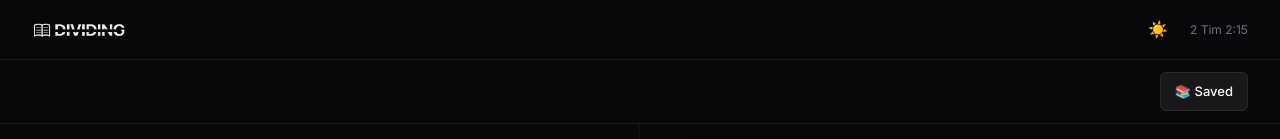
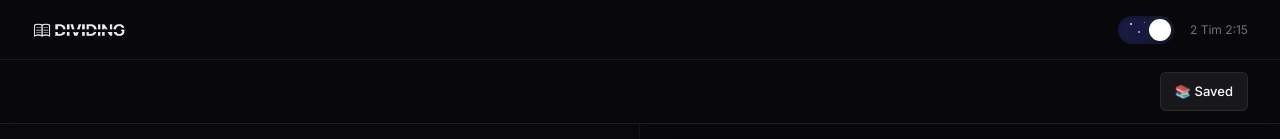
Before and after one commit to Doklemo/Dividing, a Next.js app: page / in a window 1280 px wide. Shown: the top 139 px of the page. Built offline with nearby package versions, Linux system fonts and the light colour scheme; a web font is replaced by a local one.

Commit message:
feat: redesign theme switch to animated pill toggle without text

```diff
--- a/components/ThemeToggle.tsx
+++ b/components/ThemeToggle.tsx
@@ -23,40 +23,149 @@ export default function ThemeToggle() {
   };
 
   if (!mounted) {
-    // Return placeholder space during hydration to prevent mismatch
-    return <div style={{ width: '32px', height: '32px' }} />;
+    // Spacer during hydration to prevent layout shift
+    return <div style={{ width: '56px', height: '28px' }} />;
   }
+
+  const isLight = theme === 'light';
 
   return (
     <button
       onClick={toggleTheme}
       style={{
-        background: 'none',
+        background: isLight
+          ? 'linear-gradient(135deg, #6ea0f6, #7da2f5)' // Soft sky blue gradient matching the reference image
+          : 'linear-gradient(135deg, #1e1b4b, #0f172a)', // Deep space navy/indigo gradient
         border: 'none',
-        color: 'var(--text-secondary)',
+        borderRadius: '30px',
+        width: '56px',
+        height: '28px',
+        padding: '3px',
         cursor: 'pointer',
-        fontSize: '16px',
-        width: '32px',
-        height: '32px',
+        position: 'relative',
         display: 'inline-flex',
         alignItems: 'center',
-        justifyContent: 'center',
-        padding: '0',
-        borderRadius: '8px',
-        transition: 'color var(--transition-fast), background-color var(--transition-fast)',
+        boxShadow: isLight
+          ? 'inset 0 2px 4px rgba(0, 0, 0, 0.08), 0 1px 2px rgba(0, 0, 0, 0.05)'
+          : 'inset 0 2px 4px rgba(0, 0, 0, 0.25)',
+        transition: 'background 0.4s cubic-bezier(0.4, 0, 0.2, 1)',
+        overflow: 'hidden',
+        outline: 'none',
         userSelect: 'none',
       }}
       aria-label={`Switch to ${theme === 'dark' ? 'light' : 'dark'} mode`}
-      onMouseEnter={(e) => {
-        (e.currentTarget as HTMLButtonElement).style.color = 'var(--text-primary)';
-        (e.currentTarget as HTMLButtonElement).style.background = 'var(--bg-tab-hover)';
-      }}
-      onMouseLeave={(e) => {
-        (e.currentTarget as HTMLButtonElement).style.color = 'var(--text-secondary)';
-        (e.currentTarget as HTMLButtonElement).style.background = 'none';
-      }}
     >
-      {theme === 'dark' ? '☀️' : '🌙'}
+      {/* Light Mode sky elements (clouds/dots) */}
+      {/* Medium dot on the top right */}
+      <span
+        style={{
+          position: 'absolute',
+          right: '8px',
+          top: '7px',
+          width: '5px',
+          height: '5px',
+          borderRadius: '50%',
+          backgroundColor: '#ffffff',
+          opacity: isLight ? 0.9 : 0,
+          transform: isLight ? 'scale(1)' : 'scale(0) translate(10px, -10px)',
+          transition: 'all 0.4s cubic-bezier(0.34, 1.56, 0.64, 1)',
+        }}
+      />
+      {/* Small dot in the mid-right */}
+      <span
+        style={{
+          position: 'absolute',
+          right: '17px',
+          top: '12px',
+          width: '3px',
+          height: '3px',
+          borderRadius: '50%',
+          backgroundColor: '#ffffff',
+          opacity: isLight ? 0.75 : 0,
+          transform: isLight ? 'scale(1)' : 'scale(0) translate(10px, 10px)',
+          transition: 'all 0.4s cubic-bezier(0.34, 1.56, 0.64, 1)',
+        }}
+      />
+      {/* Tiny dot on the bottom-right */}
+      <span
+        style={{
+          position: 'absolute',
+          right: '12px',
+          top: '17px',
+          width: '2px',
+          height: '2px',
+          borderRadius: '50%',
+          backgroundColor: '#ffffff',
+          opacity: isLight ? 0.6 : 0,
+          transform: isLight ? 'scale(1)' : 'scale(0) translate(5px, 5px)',
+          transition: 'all 0.4s cubic-bezier(0.34, 1.56, 0.64, 1)',
+        }}
+      />
+
+      {/* Dark Mode space elements (twinkling stars) */}
+      {/* Star 1 - top left */}
+      <span
+        style={{
+          position: 'absolute',
+          left: '12px',
+          top: '7px',
+          width: '2.5px',
+          height: '2.5px',
+          borderRadius: '50%',
+          backgroundColor: '#ffffff',
+          opacity: isLight ? 0 : 0.9,
+          transform: isLight ? 'scale(0) translate(-10px, -10px)' : 'scale(1)',
+          transition: 'all 0.4s cubic-bezier(0.34, 1.56, 0.64, 1)',
+        }}
+      />
+      {/* Star 2 - mid/low left */}
+      <span
+        style={{
+          position: 'absolute',
+          left: '20px',
+          top: '15px',
+          width: '2px',
+          height: '2px',
+          borderRadius: '50%',
+          backgroundColor: '#ffffff',
+          opacity: isLight ? 0 : 0.7,
+          transform: isLight ? 'scale(0) translate(-5px, 5px)' : 'scale(1)',
+          transition: 'all 0.4s cubic-bezier(0.34, 1.56, 0.64, 1)',
+        }}
+      />
+      {/* Star 3 - mid top */}
+      <span
+        style={{
+          position: 'absolute',
+          left: '26px',
+          top: '6px',
+          width: '1.5px',
+          height: '1.5px',
+          borderRadius: '50%',
+          backgroundColor: '#ffffff',
+          opacity: isLight ? 0 : 0.6,
+          transform: isLight ? 'scale(0) translate(-2px, -5px)' : 'scale(1)',
+          transition: 'all 0.4s cubic-bezier(0.34, 1.56, 0.64, 1)',
+        }}
+      />
+
+      {/* Sliding Toggle Thumb */}
+      <span
+        style={{
+          width: '22px',
+          height: '22px',
+          borderRadius: '50%',
+          backgroundColor: '#ffffff',
+          boxShadow: isLight
+            ? '0 2px 4px rgba(0, 0, 0, 0.15), 0 1px 2px rgba(110, 160, 246, 0.2)'
+            : '0 2px 4px rgba(0, 0, 0, 0.4), 0 0 8px rgba(255, 255, 255, 0.1)',
+          transform: isLight ? 'translateX(0px)' : 'translateX(28px)',
+          transition: 'transform 0.4s cubic-bezier(0.34, 1.56, 0.64, 1)',
+          display: 'block',
+          position: 'relative',
+          zIndex: 2,
+        }}
+      />
     </button>
   );
 }
```
